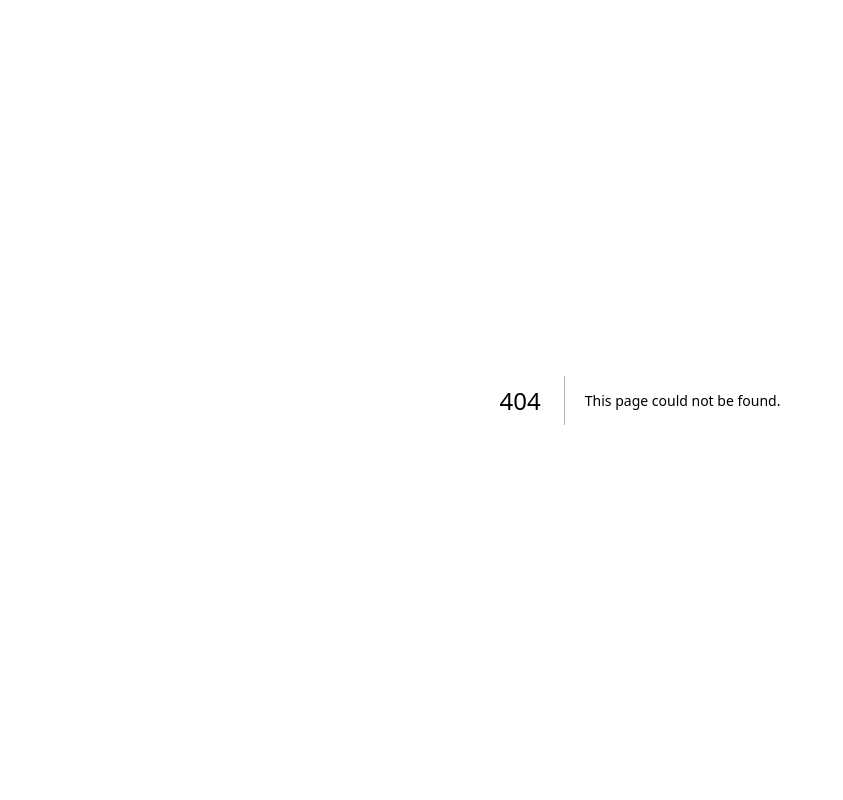
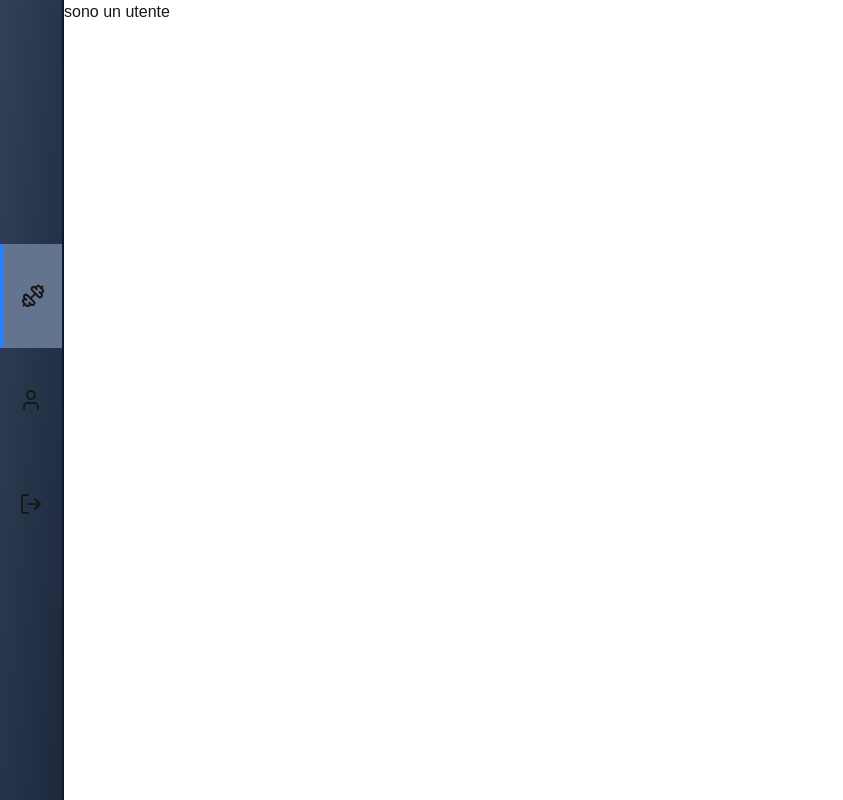
Before and after one commit to federicodececco/EasyGym, a Next.js app: page /user in a window 1280 px wide. Before the commit this address had no page. Shown: the whole page, without its empty margins (0-843 px from the left). Built offline with nearby package versions, Linux system fonts and the light colour scheme.

Commit message:
feat:added navigation to navbar

```diff
--- /dev/null
+++ b/src/app/(dashboard)/user/page.tsx
@@ -0,0 +1,3 @@
+export default function UserDashboard() {
+  return <section className="h-screen">sono un utente</section>;
+}
--- a/src/components/DashBoardNavBar.tsx
+++ b/src/components/DashBoardNavBar.tsx
@@ -1,16 +1,23 @@
 "use client";
 import { Dumbbell, LogOut, User } from "lucide-react";
 import { useState } from "react";
+import { useRouter } from "next/navigation";
 
 export default function DashBoardNavBar() {
   const [activeIndex, setActiveIndex] = useState(0);
+  const router = useRouter();
+  const handleNavigation = (index: number, path: string) => {
+    setActiveIndex(index);
+    router.replace(path);
+  };
+
   return (
     <>
       <nav className="h-full w-16 flex flex-col justify-center bg-gradient-to-br from-slate-700 to-slate-800 border-slate-900 border-r-2">
         <div className="flex flex-col align-middle">
           <button
-            onClick={() => setActiveIndex(0)}
-            className={`group duration-300 group-hover:scale-[1.02] py-10 ${
+            onClick={() => handleNavigation(0, "/")}
+            className={`group duration-300 py-10 ${
               activeIndex === 0
                 ? "bg-slate-500 border-l-4 border-blue-500"
                 : "hover:bg-slate-500"
@@ -20,8 +27,8 @@ export default function DashBoardNavBar() {
           </button>
 
           <button
-            onClick={() => setActiveIndex(1)}
-            className={`group duration-300 group-hover:scale-[1.02] py-10 ${
+            onClick={() => handleNavigation(1, "/user")}
+            className={`group duration-300 py-10 ${
               activeIndex === 1
                 ? "bg-slate-500 border-l-4 border-blue-500"
                 : "hover:bg-slate-500"
```
